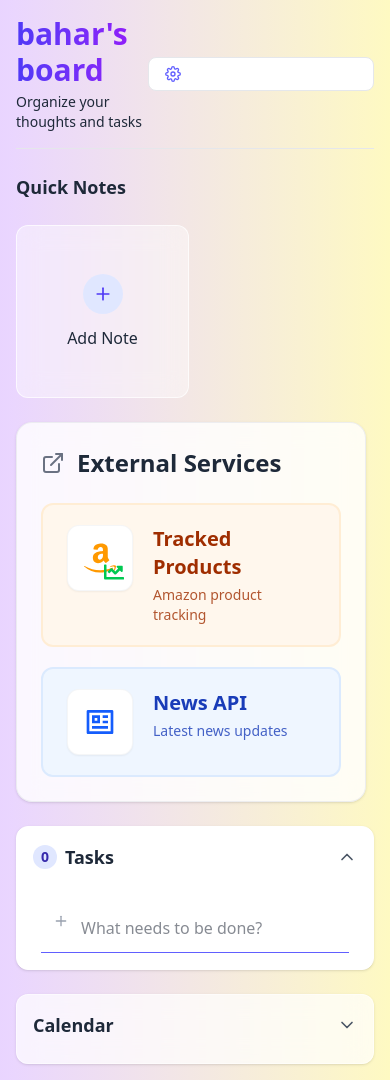
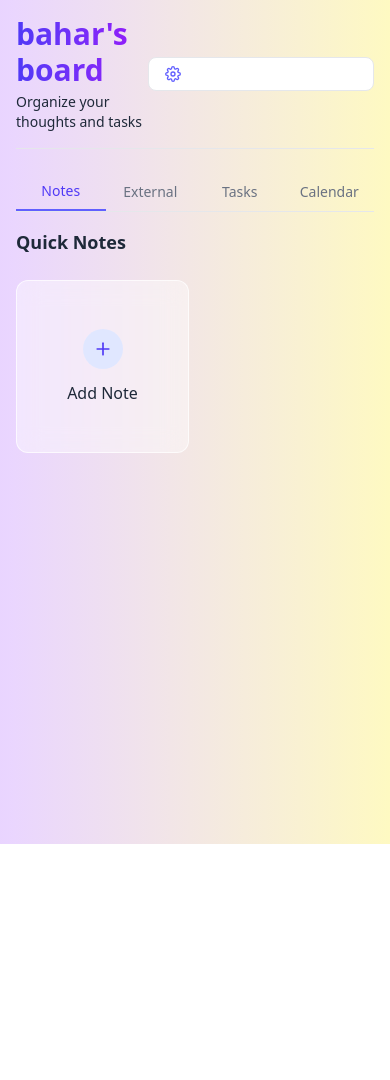
Before and after one commit to nbaharz/Task-Notification-Note-Manager-Website-Frontend, a Next.js app: page /Board in a window 390 px wide. After the commit the page ends 844 px from the top, so only its background shows below. Built offline with nearby package versions, Linux system fonts and the light colour scheme.

Commit message:
Make significant changes on Board Page for responsive design

```diff
--- a/app/Board/page.tsx
+++ b/app/Board/page.tsx
@@ -1,22 +1,23 @@
 'use client';
+
 import { useState, useEffect } from 'react';
 import BoardHeader from './BoardHeader';
-import NoteGrid from '../../ui/Note/NoteGrid';
+import NoteGrid from '@/ui/Note/NoteGrid';
 import ViewNoteModal from '@/ui/Note/ViewNoteModal';
 import AllNotesModal from '@/ui/Note/AllNotesModal';
-import { useNotes } from '../../hooks/useNotes';
+import ToDoList from '@/ui/ToDoList/toDoList';
+import CustomCalendar from '@/ui/Calendar/Calendar';
+import ExternalServices from '@/ui/ExternalServices/ExternalService';
+import { useNotes } from '@/hooks/useNotes';
 import { AnimatePresence } from 'framer-motion';
-import CustomCalendar from '../../ui/Calendar/Calendar';
-import ToDoList from '@/ui/ToDoList/toDoList';
-import ExternalServices from '@/ui/ExternalServices/ExternalService';
-
-interface Note {
-  title: string;
-  content: string;
-  pinned: boolean;
-}
+import { Note } from '@/types/types';
 
 export default function NoteBoard() {
+  const [activeTab, setActiveTab] = useState('notes');
+  const [showViewModal, setShowViewModal] = useState(false);
+  const [showAllNotesModal, setShowAllNotesModal] = useState(false);
+  const [isLoading, setIsLoading] = useState(true);
+
   const {
     notes,
     addNote,
@@ -27,44 +28,72 @@ export default function NoteBoard() {
     setSelectedNote
   } = useNotes();
 
-  const [showViewModal, setShowViewModal] = useState(false);
-  const [showAllNotesModal, setShowAllNotesModal] = useState(false);
-  const [isLoading, setIsLoading] = useState(true);
-
   useEffect(() => {
     const timer = setTimeout(() => setIsLoading(false), 1000);
     return () => clearTimeout(timer);
   }, []);
 
+  const handleViewNote = (note: Note) => {
+    setSelectedNote(note);
+    setShowViewModal(true);
+  };
+
   return (
-    <main className="p-4 sm:p-6 md:p-8 lg:p-12 min-h-screen bg-gradient-to-r from-purple-200 to-yellow-100 text-gray-900 font-sans">
+  <div className="min-h-screen p-4 md:p-6 bg-gradient-to-r from-purple-200 to-yellow-100 text-gray-900 font-sans">
       <BoardHeader />
 
-      <section className="flex flex-col lg:flex-row gap-6 justify-between">
+      {/* Mobile Tabs */}
+      <div className="md:hidden mb-4">
+        <div className="flex border-b border-gray-200">
+          {['notes', 'external', 'tasks', 'calendar'].map((tab) => (
+            <button
+              key={tab}
+              onClick={() => setActiveTab(tab)}
+              className={`flex-1 py-2 px-1 text-center text-sm font-medium ${
+                activeTab === tab
+                  ? 'border-b-2 border-indigo-500 text-indigo-600'
+                  : 'text-gray-500 hover:text-gray-700'
+              }`}
+            >
+              {tab.charAt(0).toUpperCase() + tab.slice(1)}
+            </button>
+          ))}
+        </div>
+      </div>
+
+      {/* Grid Layout */}
+      <div className="grid grid-cols-1 lg:grid-cols-3 gap-6">
+        {/* Left Column - Notes */}
+        <div className={`${activeTab === 'notes' ? 'block' : 'hidden'} md:block lg:col-span-1`}>
           <NoteGrid
             notes={notes}
-          onAddNote={(title) => {
-            addNote({ title, content: '', pinned: true });
-          }}
-          onViewNote={(note) => {
-            setSelectedNote(note);
-            setShowViewModal(true);
-          }}
+            onAddNote={(title) => addNote({ title, content: '', pinned: true })}
+            onViewNote={handleViewNote}
             onDeleteNote={deleteNote}
             onShowAllNotes={() => setShowAllNotesModal(true)}
             isLoading={isLoading}
           />
+        </div>
 
-        <div className="w-full max-w-[220px] justify-center lg:justify-start">
+        {/* Middle Column - External Services */}
+        <div className={`${activeTab === 'external' ? 'block' : 'hidden'} md:block lg:col-span-1`}>
+          <div className="w-full flex justify-center">
               <ExternalServices />
          </div>
+        </div>
 
-        <div className="w-full lg:w-[30%] flex flex-col gap-6">
+        {/* Right Column - ToDo + Calendar */}
+        <div className={`${(activeTab === 'tasks' || activeTab === 'calendar') ? 'block' : 'hidden'} md:block lg:col-span-1 space-y-6`}>
+          <div className={`${activeTab === 'tasks' ? 'block' : 'hidden'} md:block`}>
             <ToDoList />
+          </div>
+          <div className={`${activeTab === 'calendar' ? 'block' : 'hidden'} md:block`}>
             <CustomCalendar />
           </div>
-      </section>
+        </div>
+      </div>
 
+      {/* Modals */}
       <AnimatePresence>
         {showViewModal && selectedNote && (
           <ViewNoteModal
@@ -89,6 +118,6 @@ export default function NoteBoard() {
           />
         )}
       </AnimatePresence>
-    </main>
+    </div>
   );
 }
--- a/app/globals.css
+++ b/app/globals.css
@@ -27,3 +27,18 @@ html {
 .scale-in {
   animation: scaleIn 0.2s ease-out forwards;
 }
+
+html {
+  overflow-y: scroll; /* Scrollbar her zaman görünür */
+}
+
+::-webkit-scrollbar {
+  width: 8px;
+}
+::-webkit-scrollbar-track {
+  background: transparent;
+}
+::-webkit-scrollbar-thumb {
+  background-color: rgba(100, 100, 100, 0.3);
+  border-radius: 4px;
+}
--- a/ui/Calendar/Calendar.tsx
+++ b/ui/Calendar/Calendar.tsx
@@ -11,7 +11,7 @@ export default function CustomCalendar() {
   const [showCalendar, setShowCalendar] = useState(false);
 
   return (
-    <div className="ml-auto w-full max-w-[400px] rounded-xl border border-white/50 bg-white/70 backdrop-blur-md transition-all p-4 shadow-sm">
+    <div className="ml-auto w-full h-full max-w-[400px] rounded-xl border border-white/50 bg-white/70 backdrop-blur-md transition-all p-4 shadow-sm">
       <div className="flex items-center justify-between mb-2">
         <h2 className="text-lg font-semibold text-gray-800">Calendar</h2>
         <button
--- a/ui/Note/NoteGrid.tsx
+++ b/ui/Note/NoteGrid.tsx
@@ -21,7 +21,6 @@ export default function NoteGrid({
   onAddNote,
   onViewNote,
   onDeleteNote,
-  onShowAllNotes,
   isLoading = false
 }: NoteGridProps) {
   const [isAddingNote, setIsAddingNote] = useState(false);
@@ -64,7 +63,7 @@ export default function NoteGrid({
   }, [displayNotes, showAllPinned]);
 
   return (
-    <div className="w-full lg:w-[30%] space-y-6">
+    <div className="w-full lg:w-auto space-y-6">
       {!isLoading && (
         <h2 className="text-lg sm:text-xl font-semibold text-gray-800">
           Quick Notes
--- a/ui/ToDoList/toDoList.tsx
+++ b/ui/ToDoList/toDoList.tsx
@@ -82,7 +82,7 @@ export default function ToDoList() {
 
   return (
     <>
-      <div className="ml-auto w-full max-w-[600px] rounded-xl border border-white bg-white backdrop-blur-md transition-all shadow-sm overflow-hidden">
+      <div className="ml-auto w-full max-w-full lg:max-w-[600px] rounded-xl border border-white bg-white backdrop-blur-md transition-all shadow-sm overflow-hidden">
         <div className="flex items-center justify-between p-4 border-b border-white/40">
           <h2 className="text-lg font-semibold text-gray-800 flex items-center gap-2">
             <span className="bg-indigo-100 text-indigo-800 rounded-full w-6 h-6 flex items-center justify-center text-sm">
```
Lines whose indentation alone changed are shown as unchanged.
